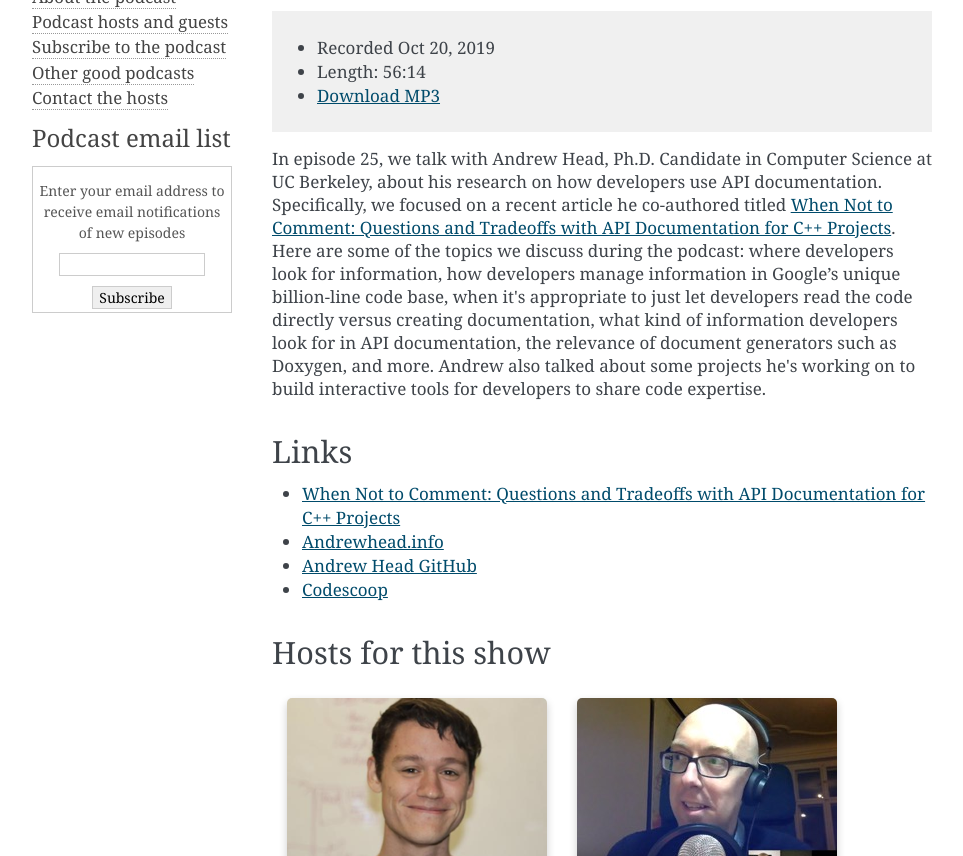
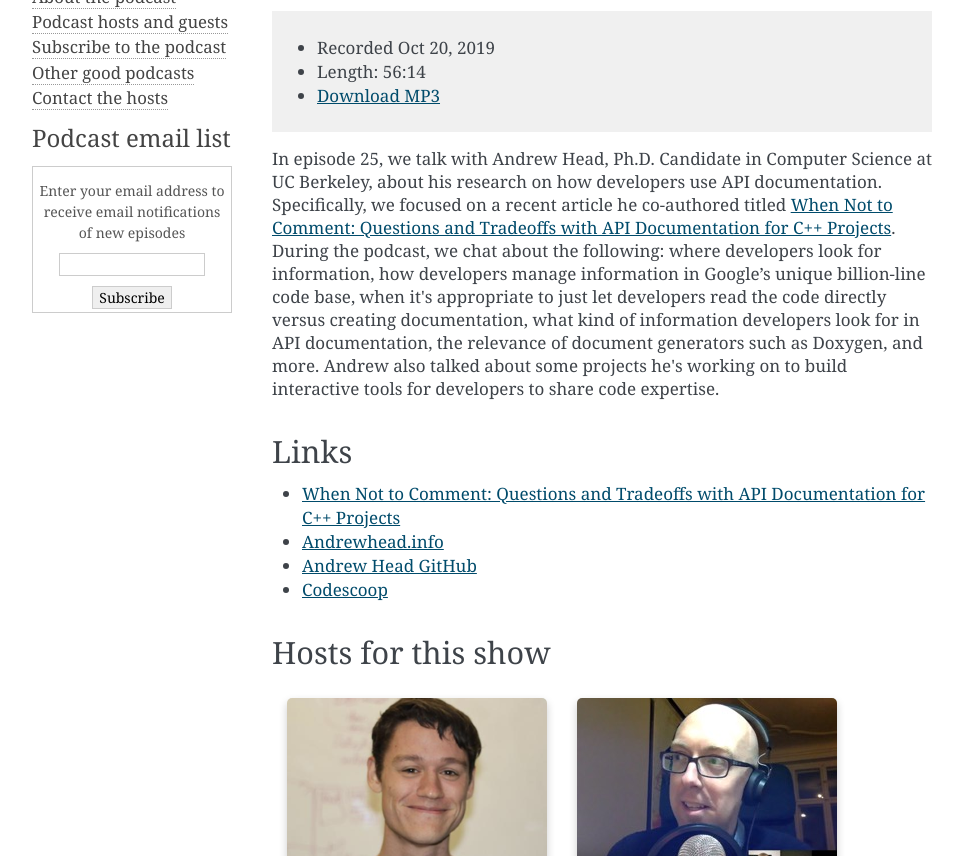
Before and after one commit to writethedocspodcast/writethedocspodcast.github.io, a Jekyll site: the page built from _posts/2019-10-27-episode-25-how-devs-use-api-documentation-andrew-head.md, in a window 1280 px wide and 900 px high, scrolled down 528 px, cut to the strip 44-900 px from the top of the window. Shown: the whole strip, without its empty margins (148-1111 px from the left). Built offline with Jekyll 4.4.1, drawn with Linux system fonts in a browser that asks for light colours; comment, search, counter and statistics services are not loaded.

Commit message:
update ruby due to sec vulnerability

```diff
--- a/_posts/2019-10-27-episode-25-how-devs-use-api-documentation-andrew-head.md
+++ b/_posts/2019-10-27-episode-25-how-devs-use-api-documentation-andrew-head.md
@@ -15,7 +15,7 @@ podcast_file_size: 31.5 MB
 podcast_duration: "56:14"
 podcast_length: 30487266
 youtube_id: 2u90vkdHjyg
-summary: "In episode 25, we talk with Andrew Head, Ph.D. Candidate in Computer Science at UC Berkeley, about his research on how developers use API documentation. Specifically, we focused on a recent article he co-authored titled <a href='https://andrewhead.info/assets/pdf/when-not-to-comment.pdf'>When Not to Comment: Questions and Tradeoffs with API Documentation for C++ Projects</a>. Here are some of the topics we discuss during the podcast: where developers look for information, how developers manage information in Google’s unique billion-line code base, when it's appropriate to just let developers read the code directly versus creating documentation, what kind of information developers look for in API documentation, the relevance of document generators such as Doxygen, and more. Andrew also talked about some projects he's working on to build interactive tools for developers to share code expertise."
+summary: "In episode 25, we talk with Andrew Head, Ph.D. Candidate in Computer Science at UC Berkeley, about his research on how developers use API documentation. Specifically, we focused on a recent article he co-authored titled <a href='https://andrewhead.info/assets/pdf/when-not-to-comment.pdf'>When Not to Comment: Questions and Tradeoffs with API Documentation for C++ Projects</a>. During the podcast, we chat about the following: where developers look for information, how developers manage information in Google’s unique billion-line code base, when it's appropriate to just let developers read the code directly versus creating documentation, what kind of information developers look for in API documentation, the relevance of document generators such as Doxygen, and more. Andrew also talked about some projects he's working on to build interactive tools for developers to share code expertise."
 bitlink: http://bit.ly/wtdpodcast25
 mp4_filename: wtd_episode25_how_devs_use_api_docs_andrew.mp4
 mp4_length: 30487266
```
Also changed, not shown: Gemfile.lock.
